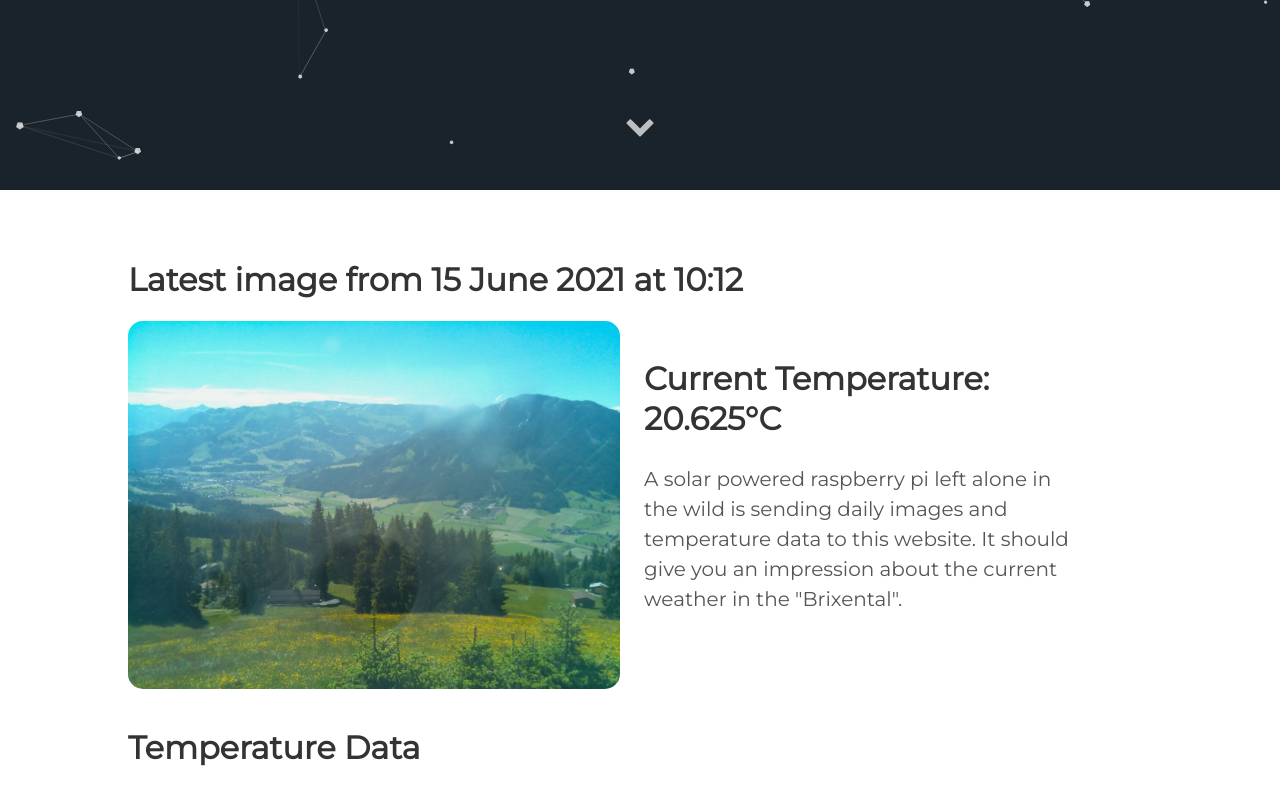
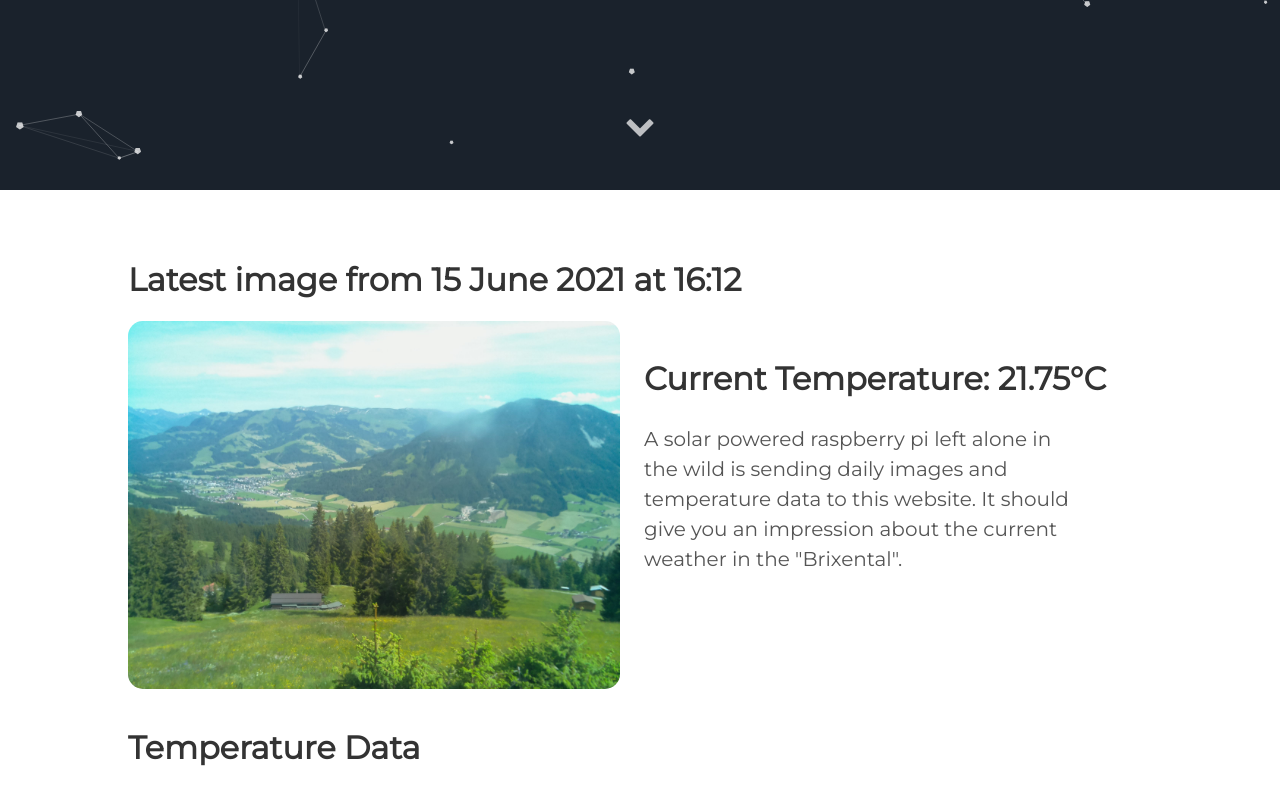
Before and after one commit to vektorious/vektorious.github.io, a Jekyll site: the page built from resources/huette.md, in a window 1280 px wide and 900 px high, scrolled down 710 px. Shown: the top 805 px of the window. Built offline with Jekyll 4.4.1, drawn with Linux system fonts in a browser that asks for light colours.

Commit message:
I'm a bot beep boop

```diff
--- a/resources/huette.md
+++ b/resources/huette.md
@@ -6,13 +6,13 @@ image: '/assets/img/'
 description: 'Live image from the Austrian alps'
 twitter_text: ' '
 ---
-## Latest image from 15 June 2021 at 10:12
+## Latest image from 15 June 2021 at 16:12
 <div class="huette">
   <div class="huette-image">
     <img src="{{ "/assets/img/huette.jpg" | prepend: site.baseurl }}">
   </div>
   <div class="huette-text">
-        <h2>Current Temperature: 20.625°C</h2>
+        <h2>Current Temperature: 21.75°C</h2>
         <p>A solar powered raspberry pi left alone in the wild is sending daily images and temperature data to this website. It should give you an impression about the current weather in the "Brixental".</p>
 
   </div>
```
Also changed, not shown: rpi-script/2021-06-15_161059.txt (renamed from rpi-script/2021-06-15_101059.txt, +5 -5 lines), rpi-script/huette.md (+2 -2 lines), assets/img/huette.jpg, assets/img/temp_plot.png, rpi-script/temp_plot.png, 1 other file.
